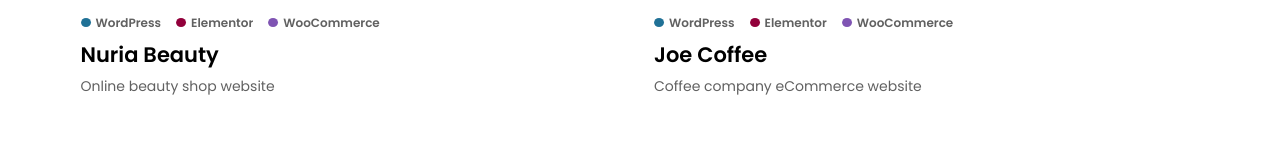
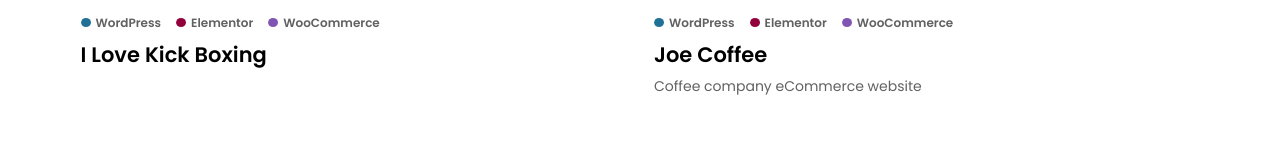
Before and after one commit to getmonir/monirhossain, a Next.js app: page /portfolio in a window 1280 px wide. Shown: the part 782-928 px from the top of the page. Built offline with nearby package versions, Linux system fonts and the light colour scheme.

Commit message:
Array shuffle

```diff
--- a/components/PortfolioItems.js
+++ b/components/PortfolioItems.js
@@ -1,10 +1,10 @@
 import Image from 'next/image';
 import { Shimmer, ToBase64, Meta } from '../components';
-const PortfolioItems = ({ portfolioData }) => {
+const PortfolioItems = ({ maxpro }) => {
   return (
     <div className='container'>
       <div className='row g-lg-5 g-3'>
-        {portfolioData.map((portfolioItem) => {
+        {maxpro.map((portfolioItem) => {
           const { id, title, subtitle, img, url, compatible } = portfolioItem;
 
           return (
--- a/pages/portfolio/index.js
+++ b/pages/portfolio/index.js
@@ -8,6 +8,27 @@ const allCategories = [
   'all',
   ...new Set(portfolioData.map((item) => item.category)),
 ];
+
+function shuffle(array) {
+  let currentIndex = array.length,
+    randomIndex;
+
+  // While there remain elements to shuffle...
+  while (currentIndex != 0) {
+    // Pick a remaining element...
+    randomIndex = Math.floor(Math.random() * currentIndex);
+    currentIndex--;
+
+    // And swap it with the current element.
+    [array[currentIndex], array[randomIndex]] = [
+      array[randomIndex],
+      array[currentIndex],
+    ];
+  }
+
+  return array;
+}
+const maxpro = shuffle(portfolioData);
 
 const PortfolioPage = () => {
   const [menuItems, setMenuItems] = useState(portfolioData);
@@ -43,7 +64,7 @@ const PortfolioPage = () => {
         <div className='mb-2 mb-lg-8'>
           <Categories categories={categories} filterItems={filterItems} />
         </div>
-        <AllPortfolios portfolioData={menuItems} />
+        <AllPortfolios maxpro={menuItems} />
       </div>
     </>
   );
```
